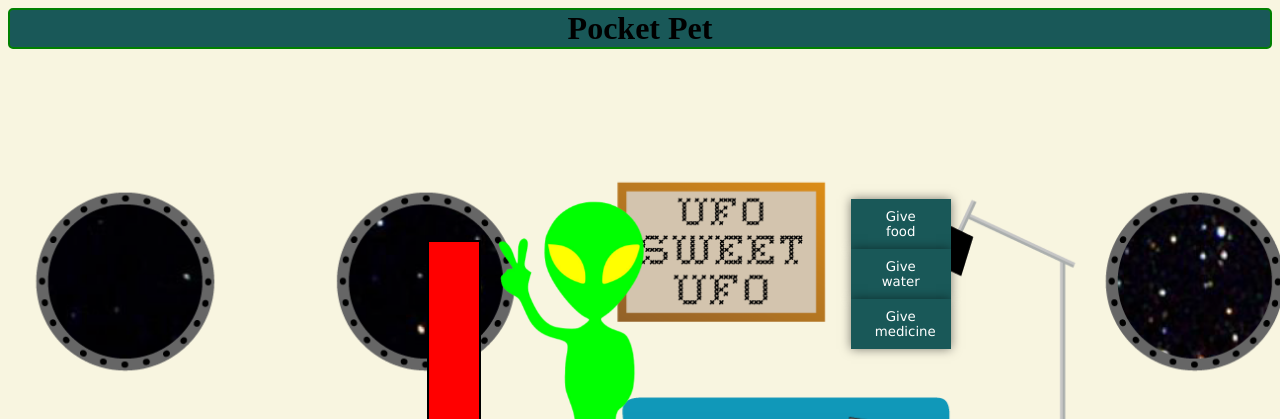
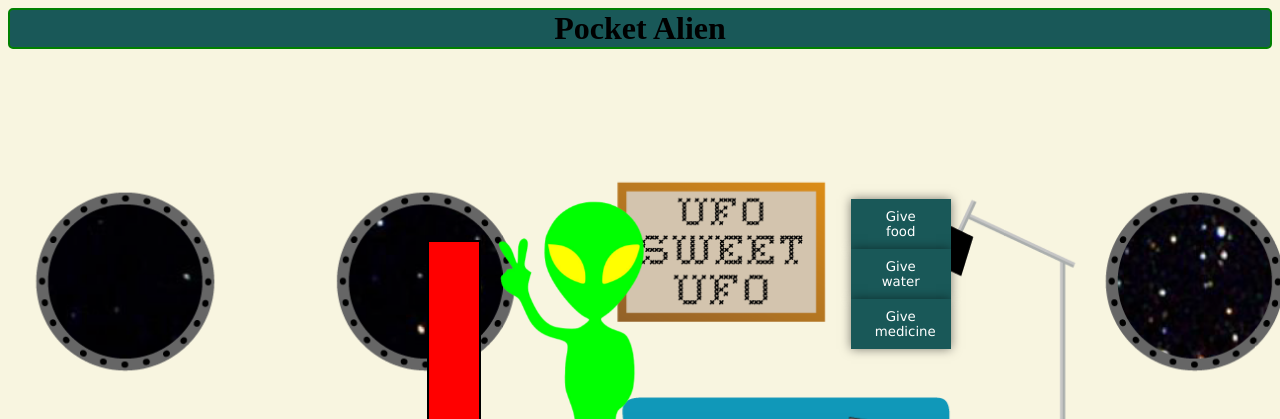
Before and after one commit to CS474-PocketSprite/PocketSprite, a plain HTML site: page gameIndex.html in a window 1280 px wide. Shown: the top 419 px of the page. Drawn offline with Linux system fonts and the light colour scheme; files whose address does not match are found by name.

Commit message:
Changed pet to alien

```diff
--- a/Styles/gameIndex.css
+++ b/Styles/gameIndex.css
@@ -1,4 +1,4 @@
-html {
+html, body {
   background:url(images/living-room-med.png) no-repeat center center fixed;
   background-size: cover;
 }
--- a/gameIndex.html
+++ b/gameIndex.html
@@ -6,11 +6,11 @@
     <meta charset="UTF-8">
     <meta name="viewport" content="width=device-width, initial-scale=1.0">
     <script src="JS/gameIndex.js"></script>
-    <title> Pocket Pet</title>
+    <title> Pocket Alien </title>
 
     <div id="welcomeScreen">
         <h1>
-            Pocket Pet
+            Pocket Alien
         </h1>
     </div>
 </head>
```
